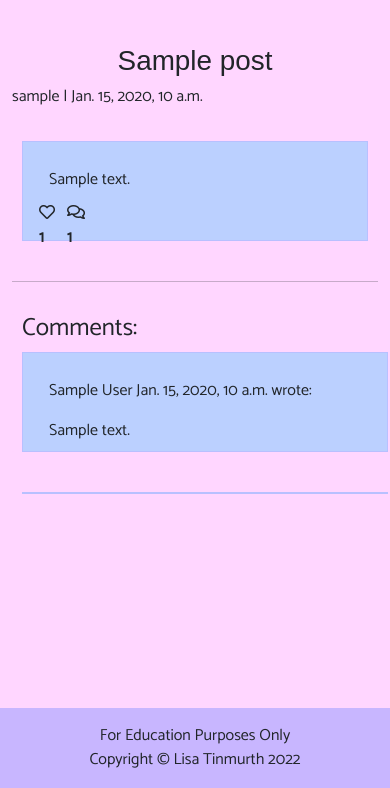
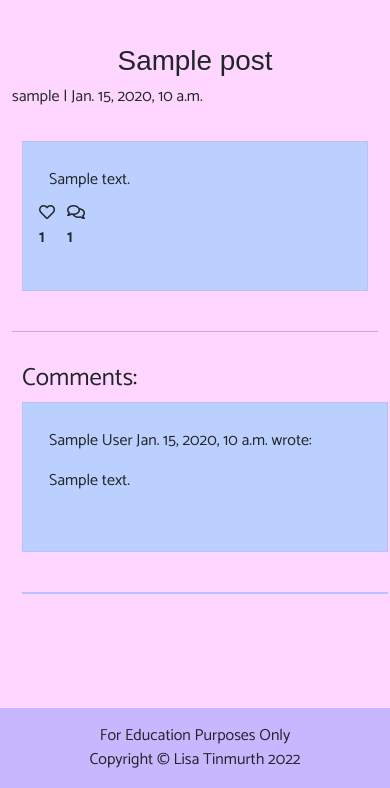
Before and after one commit to Mrst12/step-parents-unite, a Django app: a page that uses templates/base.html in a window 390 px wide. Shown: the part 56-844 px from the top of the page. Run offline with Django 3.2, Linux system fonts and the light colour scheme; tables that the repository leaves empty hold one stand-in row (values such as "Sample post"); some libraries are stand-ins or nearby versions.

Commit message:
change height of the post content for responsiveness on blog detail page

```diff
--- a/static/css/style.css
+++ b/static/css/style.css
@@ -152,7 +152,7 @@ a.post-link:hover {
 
 /*bog-detail page*/
 .post-content {
-    height: 100px;
+    height: 150px;
 }
 
 .card-text {
@@ -162,3 +162,7 @@ a.post-link:hover {
     background-color: #bbd0ff;
     border: 1px solid #b8c0ff;
 }
+
+/*media query for blog detail page */
+
+@media screen and
```
